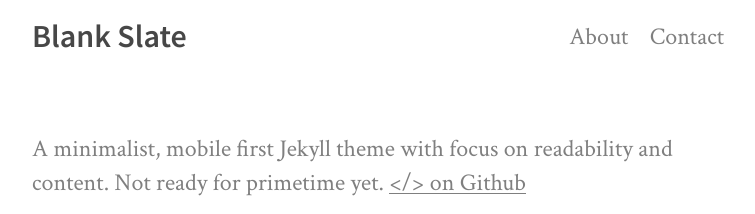
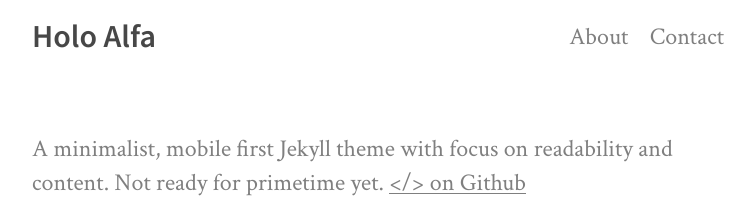
Before and after one commit to stijnvc/holo-alfa, a Jekyll site: the page built from index.html, in a window 1280 px wide and 900 px high. Shown: the top 214 px of the window, without its empty margins (258-1013 px from the left). Built offline with Jekyll 4.4.1, drawn with Linux system fonts in a browser that asks for light colours; nearby versions of some CDN libraries; the list of posts is cut into pages by our own code.

Commit message:
name change

```diff
--- a/_config.yml
+++ b/_config.yml
@@ -1,5 +1,5 @@
 
-name: Blank Slate # The name of your website.
+name: Holo Alfa # The name of your website.
 description:
   meta: A minimalist, mobile first Jekyll theme with focus on readability and content. Not ready for primetime yet. # Discription of your site, this will show up in google.
   subtitle: A minimalist, mobile first Jekyll theme with focus on readability and content. Not ready for primetime yet. <a href="https://github.com/steinvc/blank-slate">&lt;/&gt; on Github</a> # Discription of your site, this will show up on the front page.
@@ -8,7 +8,7 @@ footer-text: This is the footer.
 author:
   name: Stijn van Cuijk # Author to show with posts and in the rss feed
   info: (@<a href="#">twitter-handle</a>) # Optional text (html) to dislay after author name. Leave empty if you don't want it.
-url: http://steinvc.github.io/blank-slate # The URL of the homepage of your site (without trailing slash).
+url: http://steinvc.github.io/holo-alfa-theme # The URL of the homepage of your site (without trailing slash).
 
 display-author-post-page: true # Display author on posts pages.
 display-author-front-page: true # Display author on the front page.
```
